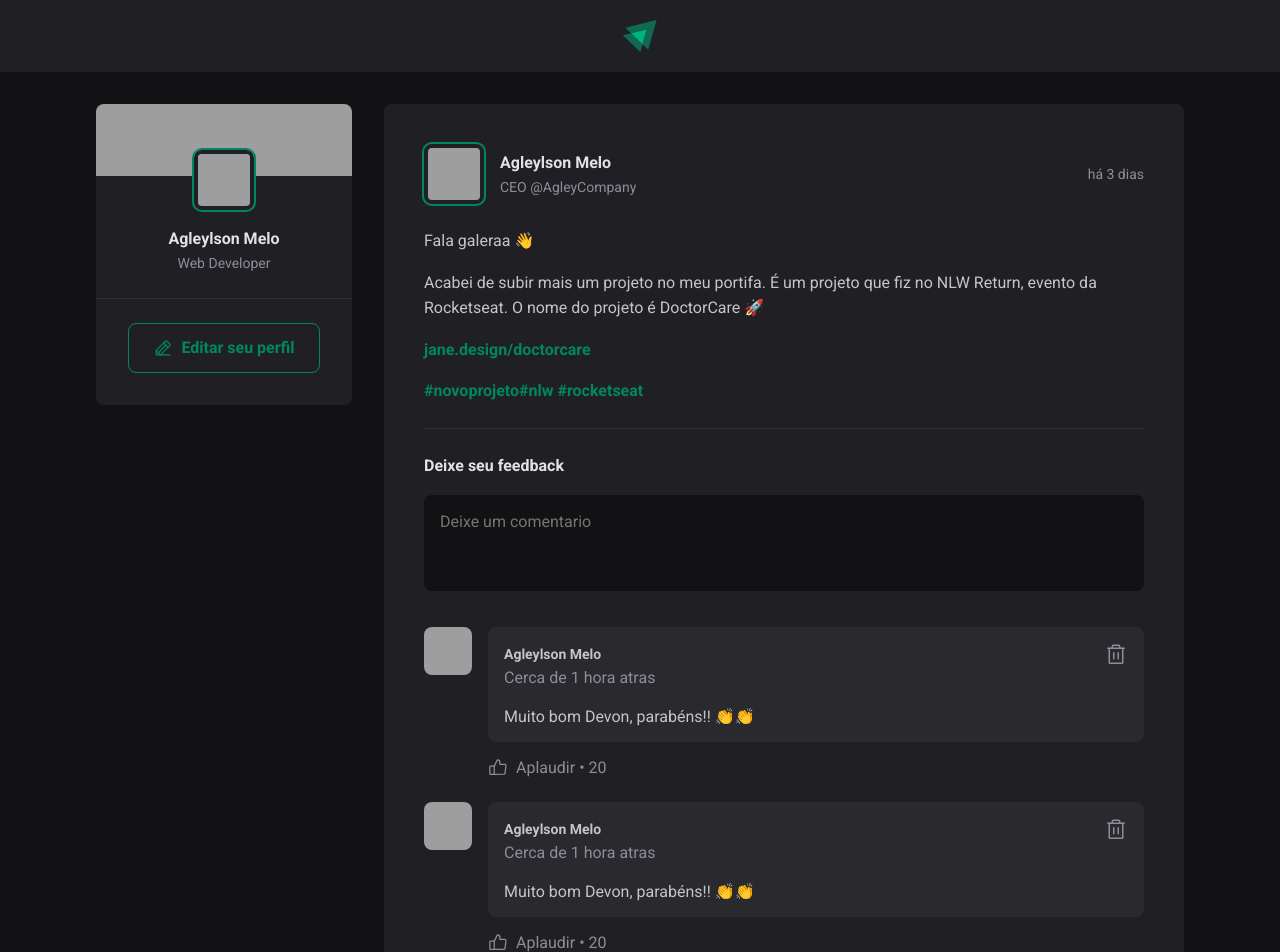
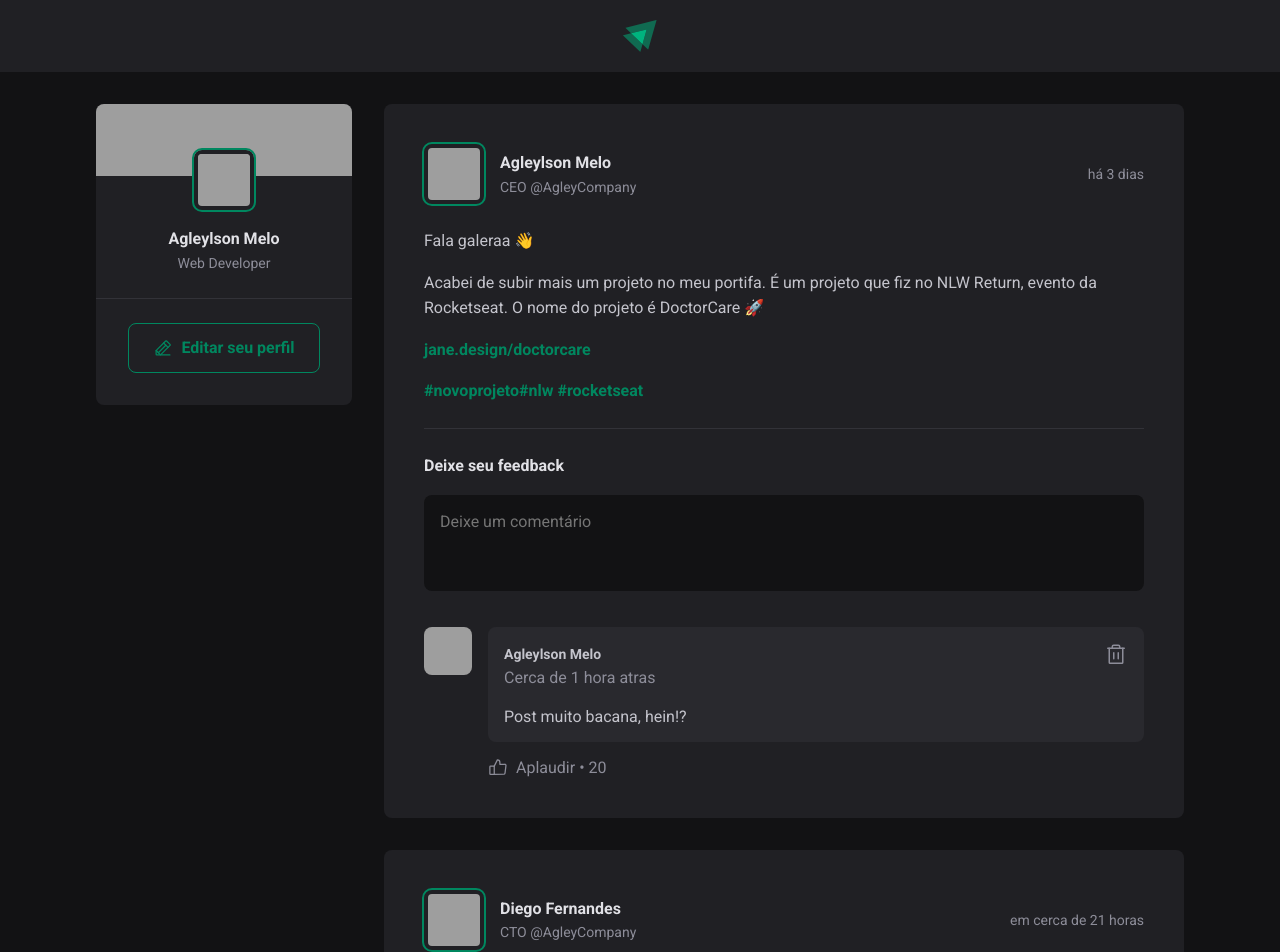
Before and after one commit to agleymelo/01-fundamentals-reactjs-ts, a React (Vite) app: page / in a window 1280 px wide. Shown: the top 952 px of the page. Built offline with nearby package versions, Linux system fonts and the light colour scheme; grey boxes are pictures that could not be loaded.

Commit message:
Os motores do React - Inserirndo comentariros (Programacao declarativa)

```diff
--- a/src/components/Comment.jsx
+++ b/src/components/Comment.jsx
@@ -3,7 +3,7 @@
 
 import styles from "./Comment.module.css"
 
-export function Comment() {
+export function Comment({ content }) {
   return (
     <div className={styles.comment}>
       <Avatar hasBorder={false} src="https://github.com/agleymelo.png" />
@@ -24,7 +24,7 @@
             </button>
           </header>
 
-          <p>Muito bom Devon, parabéns!! 👏👏</p>
+          <p>{content}</p>
         </div>
 
         <footer>
--- a/src/components/Post.jsx
+++ b/src/components/Post.jsx
@@ -1,13 +1,14 @@
+import { useState } from "react"
 import { format, formatDistanceToNow } from "date-fns"
 import ptBR from "date-fns/locale/pt-BR"
 import { Comment } from "./Comment"
 import { Avatar } from "./Avatar"
 
 import styles from "./Post.module.css"
-import { useState } from "react"
 
 export function Post({ author, content, published_at }) {
-  const [comments, setComments] = useState([1, 2, 3])
+  const [comments, setComments] = useState(["Post muito bacana, hein!?"])
+  const [newCommentText, setNewCommentText] = useState("")
 
   const published_date_formatted = format(
     published_at,
@@ -25,7 +26,12 @@
   function handleCreateNewComment() {
     event.preventDefault()
 
-    setComments([...comments, comments.length + 1])
+    setComments([...comments, newCommentText])
+    setNewCommentText("")
+  }
+
+  function handleNewCommentChange() {
+    setNewCommentText(event.target.value)
   }
 
   return (
@@ -70,7 +76,12 @@
       <form onSubmit={handleCreateNewComment} className={styles.commentForm}>
         <strong>Deixe seu feedback</strong>
 
-        <textarea placeholder="Deixe um comentario" />
+        <textarea
+          name="comment"
+          placeholder="Deixe um comentário"
+          value={newCommentText}
+          onChange={handleNewCommentChange}
+        />
 
         <footer>
           <button type="submit">Publicar</button>
@@ -79,7 +90,7 @@
 
       <div className={styles.commentList}>
         {comments.map((comment) => {
-          return <Comment />
+          return <Comment content={comment} />
         })}
       </div>
     </article>
```
